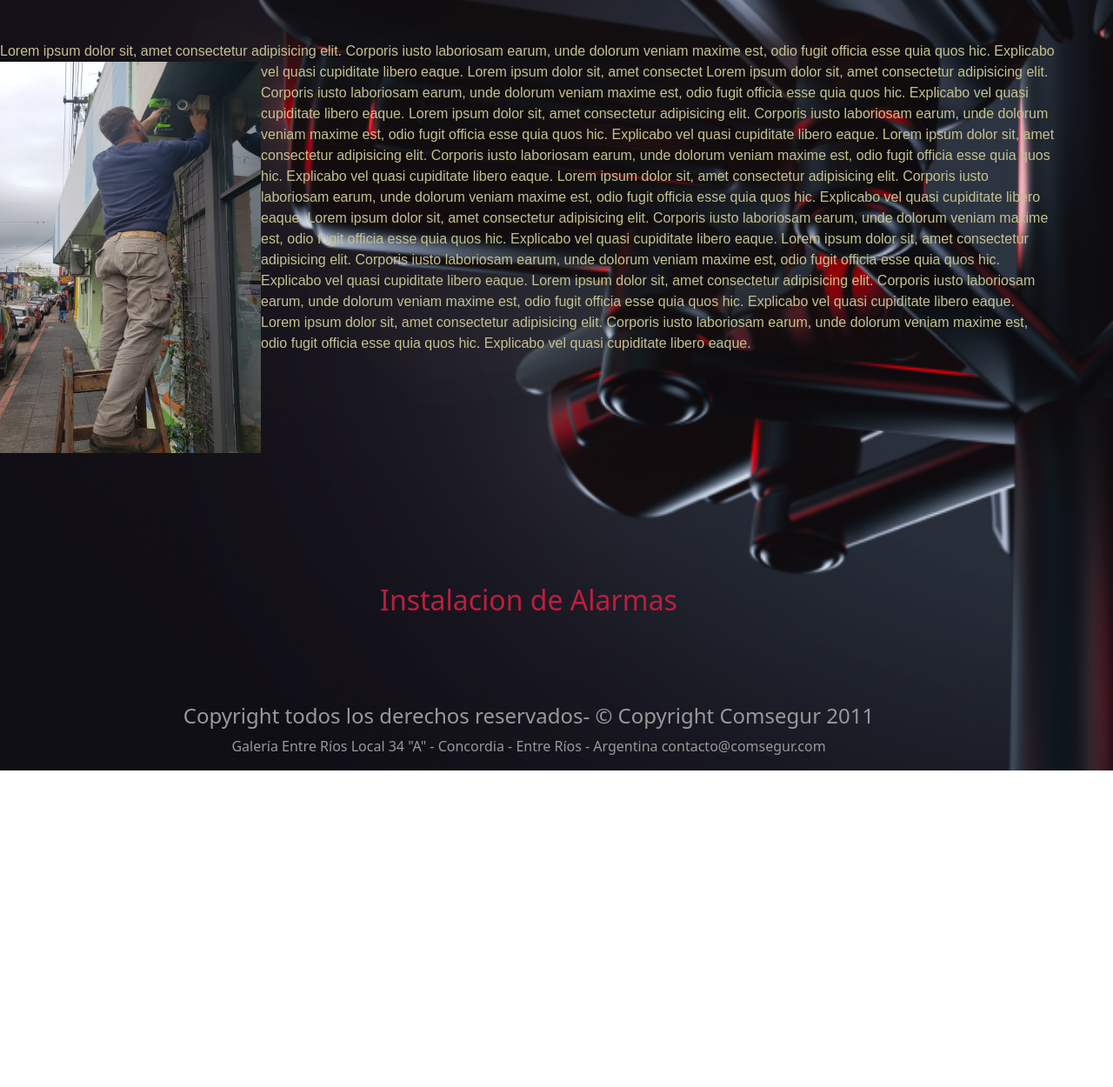
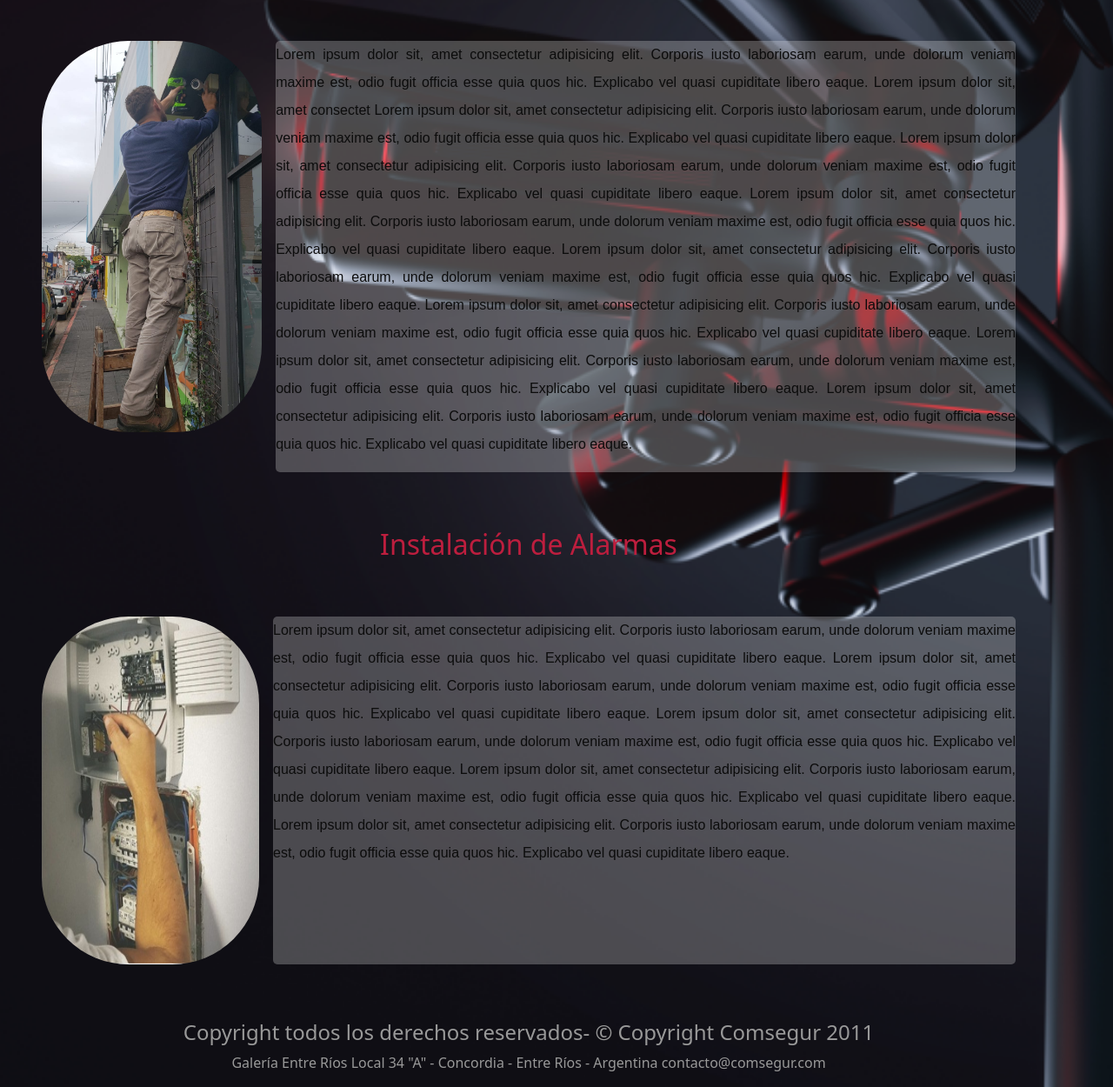
Before and after one commit to gabrieligb98/Comsegur, a plain HTML site: page paginas/servicios.html in a window 1280 px wide. Shown: the part 744-1994 px from the top of the page at 87% size. Before the commit the page ends 1630 px from the top, so only its background shows below. Drawn offline with nearby package versions, Linux system fonts and the light colour scheme; a web font is replaced by a local one.

Commit message:
ultimos cambios antes de agregar sass

```diff
--- a/estilo.css
+++ b/estilo.css
@@ -89,6 +89,10 @@ a:hover {
 
 @import url('https://fonts.googleapis.com/css2?family=Anton&family=Fredoka:wght@500&family=Open+Sans&family=Rubik+Glitch&display=swap');
 
+.lema--2 {
+    display:flex;
+}
+
 .titulo3 {
     font-family: 'Anton', sans-serif;
     font-family: 'Fredoka', sans-serif;
@@ -97,13 +101,19 @@ a:hover {
     font-size: 5vw;
     margin-top: 50px;
     margin-left:50px;
+    display:inline-block;
 }
 
 .titulo3:hover {
     text-shadow:rgb(236, 9, 9) 0.1em 0.1em 0.2em;
     transition: all 0.8s;
-    transform: rotate3d(1,1,1, 10deg)
+    transform: rotate3d(1,1,1, 10deg);
+}
 
+.custom {
+    width: 30vw;
+    margin-top: 50px;
+    text-align:right;
 }
 
 .destacados__1 {
@@ -166,9 +176,9 @@ a {
 .pie {
     text-align: center;
     color: #999;
-    margin-top: 100px;
+    margin-top: 4rem;
     bottom: 0;
-    min-height: calc(100vh - 100px - 300)
+
 
 }
 
@@ -195,13 +205,10 @@ a {
 }
 
 .formulario-contacto {
-    margin-top: 23em;
+    margin:0 auto;
+    margin-top: 2rem;
     color:#000000;
     width:300px;
-    position: relative;
-    top: 50%;
-    left: 50%;
-    transform: translate(-50%, -50%);
     box-shadow: 7px 13px 37px;color:#bd1e3e ;
     border: 10px;
 }
@@ -344,7 +351,8 @@ textarea {
     color:rgb(190, 190, 190);
     text-decoration: underline;
     text-decoration-color: rgb(197, 193, 144);
-    margin-top: 40px;
+    margin-top: 4rem;
+    margin-bottom: 2rem;
     text-align: center;
 }
 
@@ -416,26 +424,50 @@ textarea {
     text-align: right;
 }
 
-.titulo-servicios {
+.descripcion__servicios {
+    display: flex;
+    flex-direction: column;
+}
+
+.descripcion__servicios-titulo {
     text-align: center;
     margin-top: 2em;
     margin-bottom:2em;
     color:#bd1e3e;
 }
 
-.servicio--descripcion--camara{
+.descripcion__servicios__contenido {
+    display: flex;
+    padding: 0px 3rem;
+}
+
+.descripcion__servicios-camara{
     font-family:Arial, Helvetica, sans-serif;
-    padding-bottom:200px;
-    color:rgb(197, 193, 144);
-    margin-bottom:20px;
+    color:rgb(12 12 12);
+    font-size: 1em;
+    line-height: 2;
+    text-align: justify;
 }
-.servicios--camaras {
-    float: left;
+
+.descripcion__servicios__contenido-img {
+    border-radius: 100px;
+    margin-right: 1em;
+    width: 300px;
+    height: 450px;
 }
-.descripcion-servicios {
 
+.descripcion__servicios__contenido-img-2{
+    width: 250px;
+    height: 400px;
+    margin-right: 1em;
+    border-radius: 100px;
+}
 
+.descripcion__servicios-fondo {
+    background-color:rgba(255, 255, 255, 0.247);
+    border-radius: 5px;
 }
+
 
 .menu1 {
         font-size: 4vw;
@@ -487,10 +519,7 @@ textarea {
 
     li:hover>ul {
         display:block;
-
     }
-
-
 
     .title-index {
         margin-bottom:5px;
@@ -499,4 +528,16 @@ textarea {
     .nav__li2 {
         padding-left:30px;
     }
+
+    .descripcion__servicios__contenido {
+        flex-direction: column;
+        align-items: center;
+    }
+    .descripcion__servicios__contenido-img {
+        margin-bottom: 2em;
+    }
 }
+
+.section--3 {
+    padding-bottom:100px;
+}
--- a/paginas/servicios.html
+++ b/paginas/servicios.html
@@ -2,7 +2,8 @@
 <html lang="es">
 <head>
     <meta charset="UTF-8">
-    <meta name="viewport" content="width=device-width, initial-scale=1">
+    <meta http-equiv="X-UA-Compatible" content="IE=edge">
+    <meta name="viewport" content="width=device-width, initial-scale=1.0">
     <meta name="description" content="Servicios realizados por Comsegur. Instalacion de alarmas, camaras y video Porteros">
     <meta name="keyboard" content="Camaras-alarmas-porteros-hikvision-concordia-paradox-centrales-camaras de vigilancia">
     <title>Comsegur</title>
@@ -40,12 +41,15 @@
     </header>
     <section>
         <h2 class="title_servicios">Nuestros servicios</h2>
-
         <div class="transition"> <img src="https://guialocal-concordia.s3.us-east-2.amazonaws.com/2018/09/Comsegur-RUBRO-Alarmas-Sistemas-4cm-Logo.jpg" width="200px" height="200px">
         </div>
-        <div class="descripcion--servicios">
-            <h2 class="titulo-servicios">Instalacion de camaras</h2>
-            <p class="servicio--descripcion--camara" >Lorem ipsum dolor sit, amet consectetur adipisicing elit. Corporis iusto laboriosam earum, unde dolorum veniam maxime est, odio fugit officia esse quia quos hic. Explicabo vel quasi cupiditate libero eaque.<img src="./../img/Comsegur2.jpeg" alt="servicio de camaras" class="servicios--camaras" width="300px" height="450px">
+        <div class="descripcion__servicios">
+            <h2 class="descripcion__servicios-titulo">Instalación de camaras</h2>
+            <div class="descripcion__servicios__contenido">
+                <img src="./../img/Comsegur2.jpeg" alt="servicio de camaras" class="descripcion__servicios__contenido-img">
+                <div class="descripcion__servicios-fondo">
+                    <p class="descripcion__servicios-camara" >
+                        Lorem ipsum dolor sit, amet consectetur adipisicing elit. Corporis iusto laboriosam earum, unde dolorum veniam maxime est, odio fugit officia esse quia quos hic. Explicabo vel quasi cupiditate libero eaque.
                         Lorem ipsum dolor sit, amet consectet Lorem ipsum dolor sit, amet consectetur adipisicing elit. Corporis iusto laboriosam earum, unde dolorum veniam maxime est, odio fugit officia esse quia quos hic. Explicabo vel quasi cupiditate libero eaque.
                         Lorem ipsum dolor sit, amet consectetur adipisicing elit. Corporis iusto laboriosam earum, unde dolorum veniam maxime est, odio fugit officia esse quia quos hic. Explicabo vel quasi cupiditate libero eaque.
                         Lorem ipsum dolor sit, amet consectetur adipisicing elit. Corporis iusto laboriosam earum, unde dolorum veniam maxime est, odio fugit officia esse quia quos hic. Explicabo vel quasi cupiditate libero eaque.
@@ -53,12 +57,31 @@
                         Lorem ipsum dolor sit, amet consectetur adipisicing elit. Corporis iusto laboriosam earum, unde dolorum veniam maxime est, odio fugit officia esse quia quos hic. Explicabo vel quasi cupiditate libero eaque.
                         Lorem ipsum dolor sit, amet consectetur adipisicing elit. Corporis iusto laboriosam earum, unde dolorum veniam maxime est, odio fugit officia esse quia quos hic. Explicabo vel quasi cupiditate libero eaque.
                         Lorem ipsum dolor sit, amet consectetur adipisicing elit. Corporis iusto laboriosam earum, unde dolorum veniam maxime est, odio fugit officia esse quia quos hic. Explicabo vel quasi cupiditate libero eaque.
-            Lorem ipsum dolor sit, amet consectetur adipisicing elit. Corporis iusto laboriosam earum, unde dolorum veniam maxime est, odio fugit officia esse quia quos hic. Explicabo vel quasi cupiditate libero eaque.</p>
+                    </p>
+                </div>
+            </div>
         </div>
     </section>
     <section>
-        <div class="descripcion-servicios-alarma">
-            <h2 class="titulo-servicios">Instalacion de Alarmas</h2>
+
+
+        <div class="descripcion__servicios">
+            <h2 class="descripcion__servicios-titulo">Instalación de Alarmas</h2>
+            <div class="descripcion__servicios__contenido">
+                <img src="./../img/Sin título.png" alt="servicios alarmas" class="descripcion__servicios__contenido-img-2">
+                <div class="descripcion__servicios-fondo">
+                    <p class="descripcion__servicios-camara" >
+                        Lorem ipsum dolor sit, amet consectetur adipisicing elit. Corporis iusto laboriosam earum, unde dolorum veniam maxime est, odio fugit officia esse quia quos hic. Explicabo vel quasi cupiditate libero eaque.
+                        Lorem ipsum dolor sit, amet consectetur adipisicing elit. Corporis iusto laboriosam earum, unde dolorum veniam maxime est, odio fugit officia esse quia quos hic. Explicabo vel quasi cupiditate libero eaque.
+                        Lorem ipsum dolor sit, amet consectetur adipisicing elit. Corporis iusto laboriosam earum, unde dolorum veniam maxime est, odio fugit officia esse quia quos hic. Explicabo vel quasi cupiditate libero eaque.
+                        Lorem ipsum dolor sit, amet consectetur adipisicing elit. Corporis iusto laboriosam earum, unde dolorum veniam maxime est, odio fugit officia esse quia quos hic. Explicabo vel quasi cupiditate libero eaque.
+                        Lorem ipsum dolor sit, amet consectetur adipisicing elit. Corporis iusto laboriosam earum, unde dolorum veniam maxime est, odio fugit officia esse quia quos hic. Explicabo vel quasi cupiditate libero eaque.
+                    </p>
+                </div>
+            </div>
+
+
+
         </div>
     </section>
     <footer class="pie">
```
Also changed, not shown: index.html (+5 -2 lines), paginas/articulos.html (+2 -2 lines), paginas/contactanos.html (+1 -1 lines), img/Sin título.png (added). Lines whose indentation alone changed are shown as unchanged.
